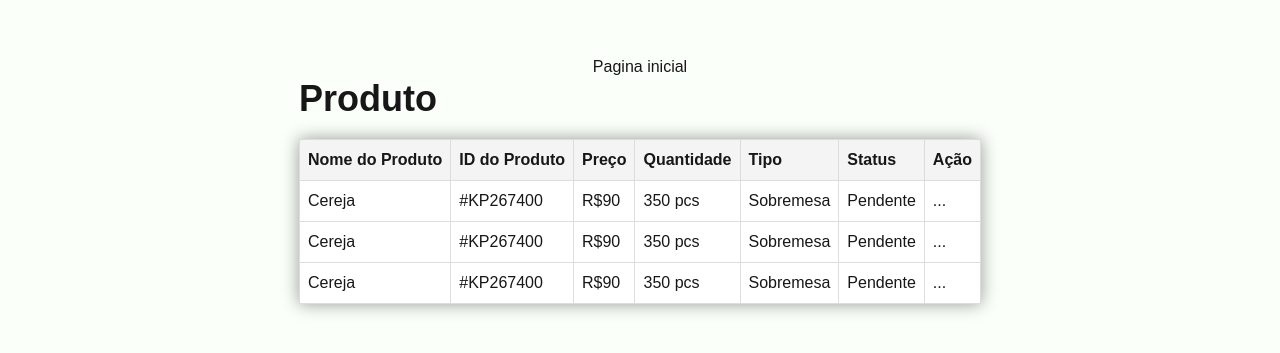
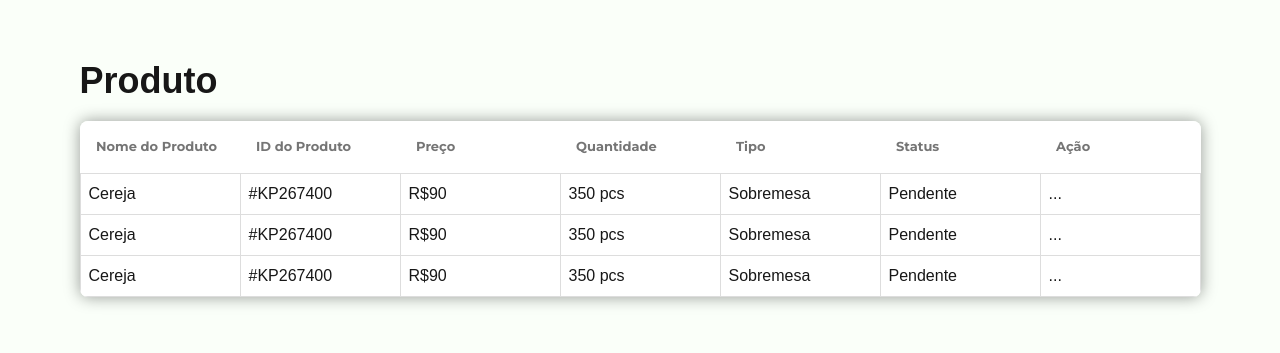
Before and after one commit to williamalonso/ordenacao-tabela, a Next.js app: page / in a window 1280 px wide. Shown: the part 221-574 px from the top of the page. Built offline with nearby package versions, Linux system fonts and the light colour scheme.

Commit message:
:zap: updating css

```diff
--- a/src/components/Table/TableBase.tsx
+++ b/src/components/Table/TableBase.tsx
@@ -8,22 +8,19 @@
 
 const TableBase: React.FC<TableProps> = ({ headers, data }) => {
   return (
-    <div className='shadow-[0px_0px_16px_0px_rgba(0,0,0,0.40)] overflow-x-auto max-w-full'>
+    <div className='shadow-[0px_0px_16px_0px_rgba(0,0,0,0.40)] overflow-x-auto max-w-full rounded-lg'>
       <table className="table-auto w-full border-collapse bg-[#FFFFFF]">
         <thead>
-          <tr>
+          <tr className='text-[13px] font-montserrat'>
             {
               headers.map((header, index) => (
                 <th
                   key={index}
-                  style={{
-                    border: '1px solid #ddd',
-                    padding: '8px',
-                    backgroundColor: '#f4f4f4',
-                    textAlign: 'left',
-                  }}
+                  className='text-[#757575] text-left p-4'
                 >
-                  {header}
+                  <div className='min-w-32'>
+                    {header}
+                  </div>
                 </th>
               ))
             }
--- /dev/null
+++ b/src/pages/_document.tsx
@@ -0,0 +1,19 @@
+import { Html, Head, Main, NextScript } from 'next/document';
+
+export default function Document() {
+  return (
+    <Html lang="pt-BR">
+      <Head>
+        {/* Adicione o link da fonte aqui */}
+        <link
+          href="https://fonts.googleapis.com/css2?family=Montserrat:wght@400;700&display=swap"
+          rel="stylesheet"
+        />
+      </Head>
+      <body>
+        <Main />
+        <NextScript />
+      </body>
+    </Html>
+  );
+}
--- a/src/pages/index.tsx
+++ b/src/pages/index.tsx
@@ -3,7 +3,6 @@
 const Home = () => {
   return (
     <div className="flex flex-col min-h-screen justify-center items-center">
-      <span>Pagina inicial</span>
       <TableComponent />
     </div>
   );
--- a/tailwind.config.ts
+++ b/tailwind.config.ts
@@ -12,6 +12,9 @@
         background: "var(--background)",
         foreground: "var(--foreground)",
       },
+      fontFamily: {
+        montserrat: ['Montserrat', 'sans-serif'],
+      },
     },
   },
   plugins: [],
```
